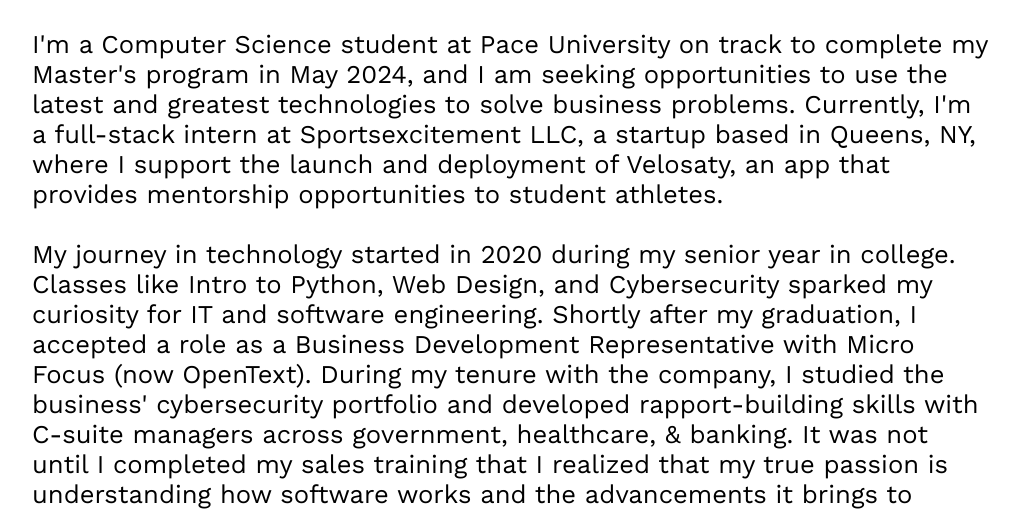
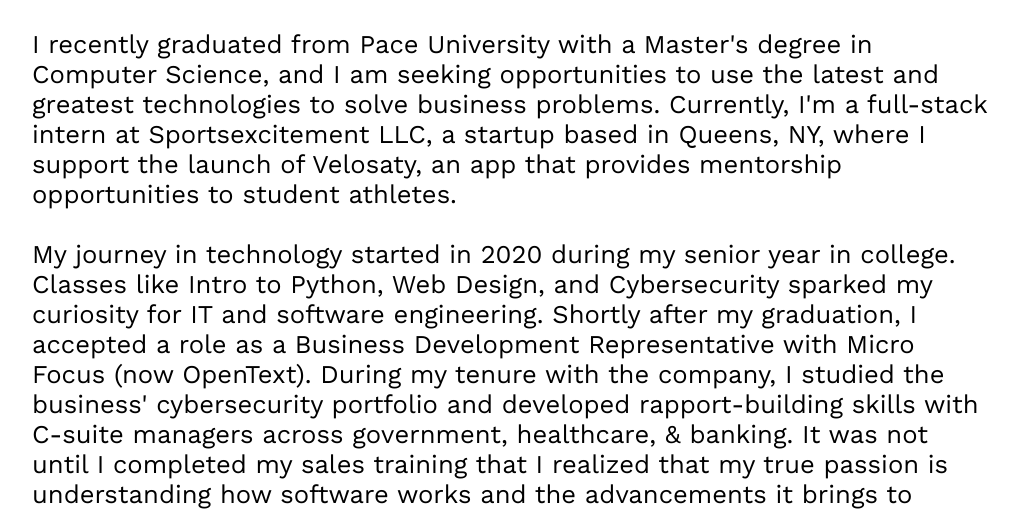
Before and after one commit to fzallocco/fzallocco, a website: page frontend/index.html in a window 1280 px wide. Shown: the part 446-957 px from the top of the page, without its empty margins (128-1147 px from the left). Drawn offline with nearby package versions, Linux system fonts and the light colour scheme.

Commit message:
Update index.html

```diff
--- a/frontend/index.html
+++ b/frontend/index.html
@@ -31,8 +31,8 @@
         <div class="page-header">
             <h2 class="page-header__heading">Welcome to My Page!</h2>
             <p>
-            I'm a Computer Science student at Pace University on track to complete my Master's program in May 2024, and I am seeking opportunities to use the latest and greatest technologies to solve business problems.
-            Currently, I'm a full-stack intern at Sportsexcitement LLC, a startup based in Queens, NY, where I support the launch and deployment of Velosaty, an app that provides mentorship opportunities to student athletes.
+            I recently graduated from Pace University with a Master's degree in Computer Science, and I am seeking opportunities to use the latest and greatest technologies to solve business problems.
+            Currently, I'm a full-stack intern at Sportsexcitement LLC, a startup based in Queens, NY, where I support the launch of Velosaty, an app that provides mentorship opportunities to student athletes.
             <br><br>
             My journey in technology started in 2020 during my senior year in college. Classes like Intro to Python, Web Design, and Cybersecurity sparked my curiosity for IT and software engineering.
             Shortly after my graduation, I accepted a role as a Business Development Representative with Micro Focus (now OpenText).
```
